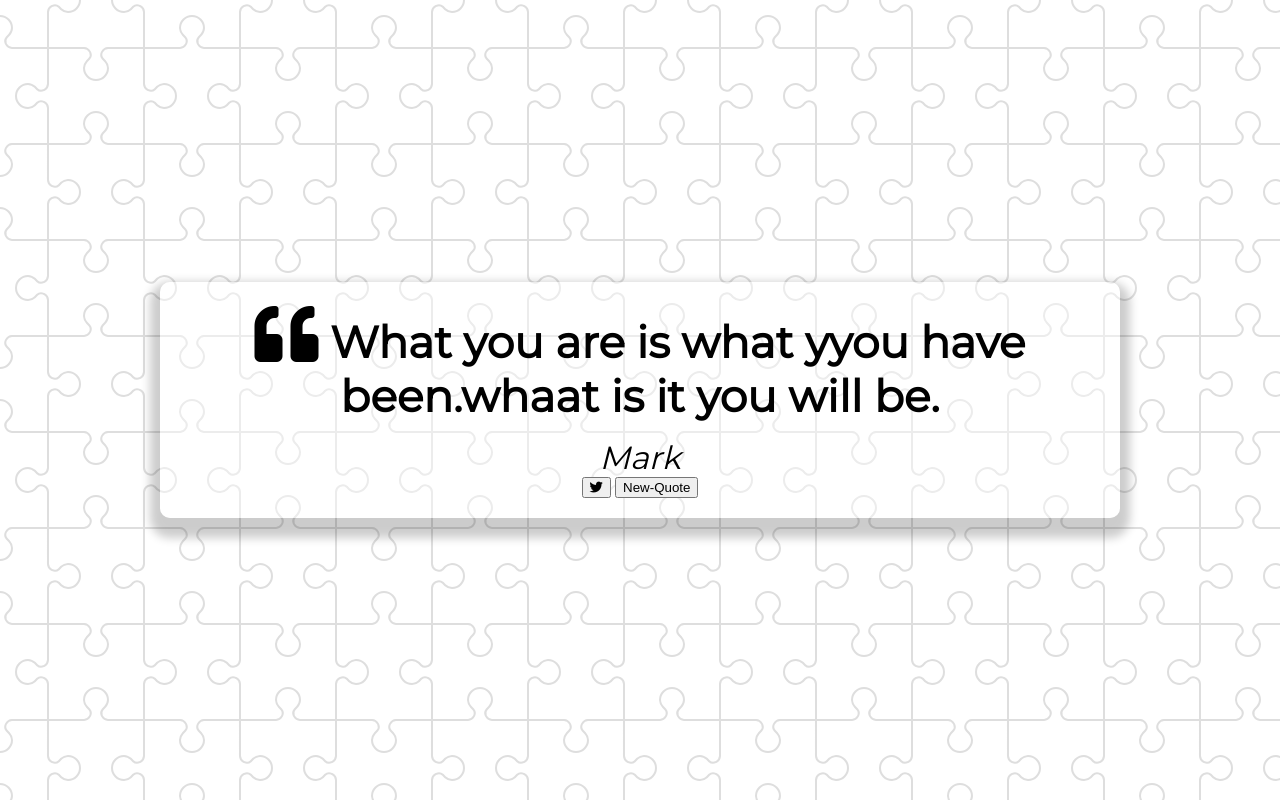
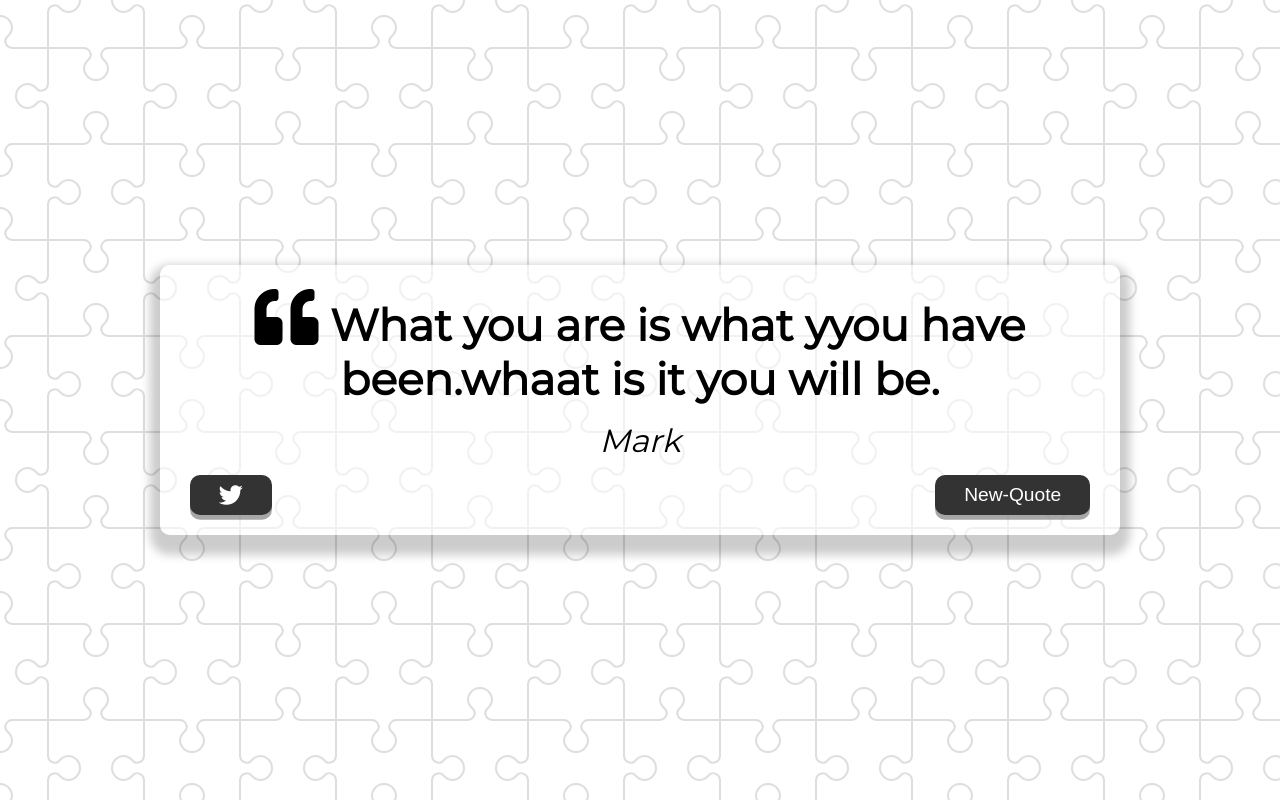
Before and after one commit to manchandajayant/Quote-Generator, a plain HTML site: page index.html in a window 1280 px wide. Drawn offline with Linux system fonts and the light colour scheme.

Commit message:
styling complete

```diff
--- a/index.html
+++ b/index.html
@@ -13,7 +13,7 @@
     <link rel="stylesheet" href="styles.css" />
   </head>
   <body>
-    <div class="container" id="quote-container">
+    <div class="quote-container" id="quote-container">
       <!-- Quote -->
       <div class="quote-text">
         <i class="fas fa-quote-left"></i>
@@ -26,7 +26,7 @@
         <span id="author">Mark</span>
       </div>
       <!-- Buttons -->
-      <div class="button-contianer">
+      <div class="button-container">
         <button class="twitter-button" id="twitter" title="Tweet this!">
           <i class="fab fa-twitter"></i>
         </button>
--- a/styles.css
+++ b/styles.css
@@ -18,12 +18,12 @@ body {
   justify-content: center;
 }
 
-.container {
+.quote-container {
   width: auto;
   max-width: 900px;
   padding: 20px 30px;
   border-radius: 10px;
-  background-color: rgba(255, 255, 255, 0.4);
+  background-color: rgba(255, 255, 255, 0.6);
   box-shadow: 0 10px 10px 10px rgba(0, 0, 0, 0.2);
 }
 
@@ -47,10 +47,46 @@ body {
   font-style: italic;
 }
 
+.button-container {
+  margin-top: 15px;
+  display: flex;
+  justify-content: space-between;
+}
+
+button {
+  cursor: pointer;
+  font-size: 1.2rem;
+  height: 2.5rem;
+  border: none;
+  border-radius: 10px;
+  color: white;
+  background-color: #333;
+  outline: none;
+  padding: 0.5rem 1.8rem;
+  box-shadow: 0 0.3rem rgba(121, 121, 121, 0.65);
+}
+
+button:hover {
+  filter: brightness(110%);
+}
+
+button:active {
+  transform: translate(0, 0.3rem);
+  box-shadow: 0 0.1rem rgba(255, 255, 255, 0.65);
+}
+
+.twitter-button:hover {
+  color: #38a1f3;
+}
+
+.fa-twitter {
+  font-size: 1.5rem;
+}
+
 /* Media Queries */
 
-@media screen and (max-width:100px) {
-  .container {
+@media screen and (max-width:1000px) {
+  .quote-container {
     margin: auto 10px
   }
 
```
